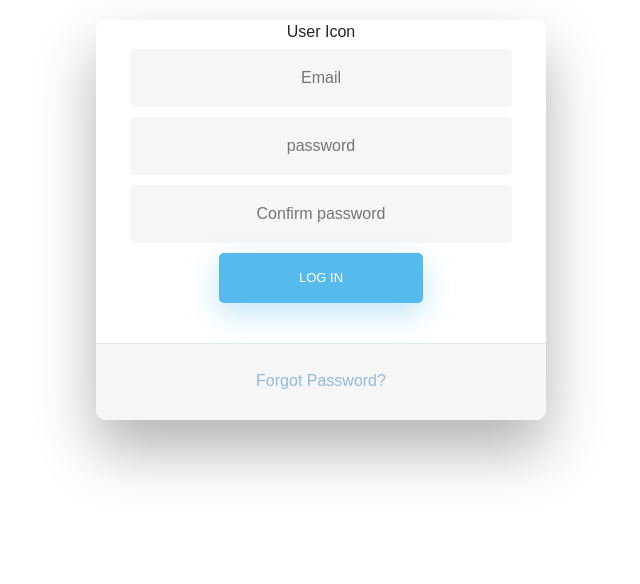
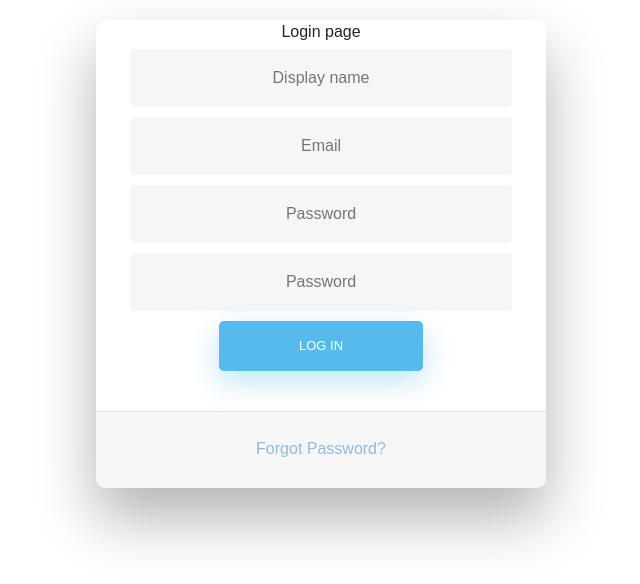
Before and after one commit to Jacger/blog-site-sample, a React (Create React App) app in the folder web/: page /register in a window 1280 px wide. Shown: the top 584 px of the page, without its empty margins (319-959 px from the left). Built offline with nearby package versions, Linux system fonts and the light colour scheme.

Commit message:
Destructoring pages

```diff
--- /dev/null
+++ b/web/src/components/auth/ForgotPassword.component.jsx
@@ -0,0 +1,13 @@
+function ForgotPassword() {
+  console.log('Forgot Password');
+
+  return (
+    <div id="formFooter">
+      <a className="underlineHover" href="#">
+        Forgot Password?
+      </a>
+    </div>
+  )
+}
+
+export default ForgotPassword;
--- /dev/null
+++ b/web/src/components/auth/RegisterForm.component.jsx
@@ -0,0 +1,53 @@
+function LoginForm(props) {
+  const {formFields, submitButton, inputHandler} = props;
+  console.log('Form');
+
+  return (
+    <form>
+      <input
+        type="text"
+        id="name"
+        className="fadeIn second"
+        onChange={inputHandler}
+        name="name"
+        value={formFields.name}
+        placeholder="Display name"
+      />
+      <input
+        type="email"
+        id="email"
+        className="fadeIn second"
+        onChange={inputHandler}
+        name="email"
+        value={formFields.email}
+        placeholder="Email"
+      />
+      <input
+        type="password"
+        id="password"
+        className="fadeIn third"
+        onChange={inputHandler}
+        name="password"
+        value={formFields.password}
+        placeholder="Password"
+      />
+      <input
+        type="password"
+        id="confirmPassword"
+        className="fadeIn third"
+        onChange={inputHandler}
+        name="confirmPassword"
+        value={formFields.confirmPassword}
+        placeholder="Password"
+      />
+      <input
+        type="submit"
+        className="fadeIn fourth"
+        value="Log In"
+        onClick={submitButton}
+      />
+    </form>
+  )
+}
+
+export default LoginForm;
--- /dev/null
+++ b/web/src/components/auth/Title.component.jsx
@@ -0,0 +1,9 @@
+function Title() {
+  console.log('Title');
+
+  return (
+    <div className="fadeIn first">Login page</div>
+  )
+}
+
+export default Title;
--- a/web/src/pages/register/Register.component.jsx
+++ b/web/src/pages/register/Register.component.jsx
@@ -1,22 +1,41 @@
-import React from 'react'
+import { useState } from "react";
+import "./register.scss";
+import Title from "../../components/auth/Title.component";
+import RegisterForm from "../../components/auth/RegisterForm.component";
+import ForgotPassword from "../../components/auth/ForgotPassword.component";
+
+const defaultFormField = {
+  name: '',
+  email: '',
+  password: '',
+  confirmPassword: ''
+};
 
 function Register() {
+  const [formFields, setForms] = useState(defaultFormField);
+
+  const handlerChange = (event) => {
+    const {name, value} = event.target;
+    setForms({ ...formFields, [name]: value });
+  };
+
+  const submitButton = () => {
+    // Code here...
+  };
+
   return (
     <div className="wrapper fadeInDown">
       <div id="formContent">
-        <div className="fadeIn first">User Icon</div>
-        <form>
-          <input type="email" id="login" className="fadeIn second" name="email" placeholder="Email" />
-          <input type="password" id="password" className="fadeIn third" name="password" placeholder="password" />
-          <input type="password" id="password" className="fadeIn third" name="confirm_password" placeholder="Confirm password" />
-          <input type="submit" className="fadeIn fourth" value="Log In" />
-        </form>
-        <div id="formFooter">
-          <a className="underlineHover" href="#">Forgot Password?</a>
-        </div>
+      <Title />
+        <RegisterForm
+          formFields={formFields}
+          submitButton={submitButton}
+          inputHandler={handlerChange}
+        />
+        <ForgotPassword />
       </div>
     </div>
-  )
+  );
 }
 
 export default Register;
--- a/web/src/pages/register/register.scss
+++ b/web/src/pages/register/register.scss
@@ -115,7 +115,7 @@ input[type=button]:active, input[type=submit]:active, input[type=reset]:active
   transform: scale(0.95);
 }
 
-input[type=email], input[type=password] {
+input[type=email], input[type=password], input[type=text] {
   background-color: #f6f6f6;
   border: none;
   color: #0d0d0d;
--- a/web/src/routes/DashboardRoute.component.jsx
+++ b/web/src/routes/DashboardRoute.component.jsx
@@ -1,5 +1,3 @@
-import React from 'react'
-
 function DashboardRoute() {
   return (
     <div>DashboardRoute</div>
--- a/web/src/routes/HomeRoute.component.jsx
+++ b/web/src/routes/HomeRoute.component.jsx
@@ -1,4 +1,3 @@
-import React from 'react'
 import { Link } from 'react-router-dom';
 
 function HomeRoute() {
```
